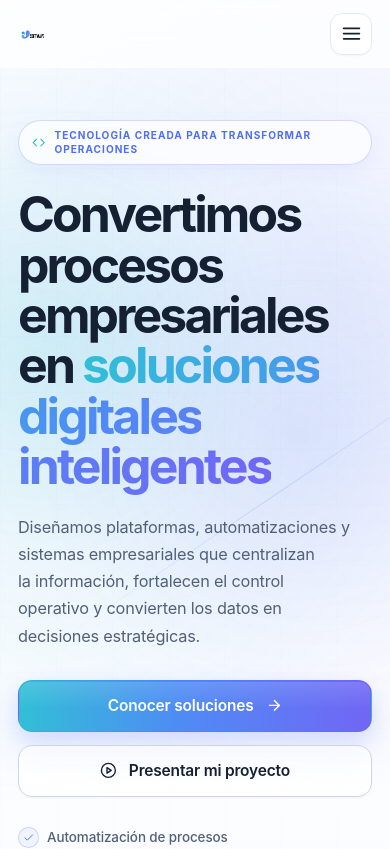
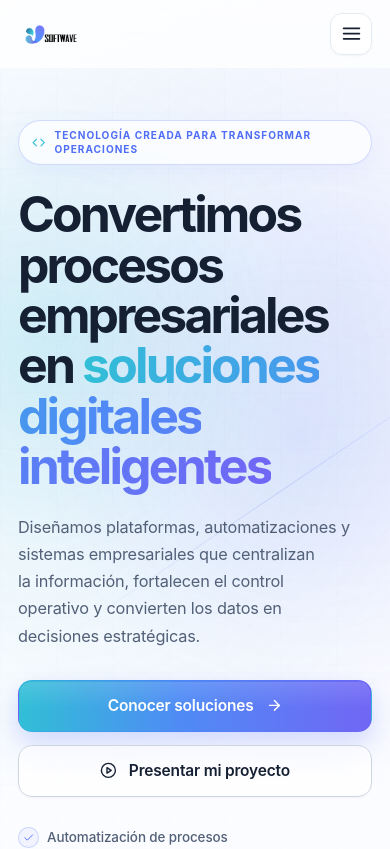
Before and after one commit to SoftwaveDR/landing-page-softwave, a React (Vite) app: page / in a window 390 px wide. Shown: the top 849 px of the page. Built offline with nearby package versions, Linux system fonts and the light colour scheme.

Commit message:
Configurar despliegue GitHub Pages

```diff
--- a/src/components/layout/Header/Header.css
+++ b/src/components/layout/Header/Header.css
@@ -1,13 +1,3 @@
-/* ==========================================================================
-   SOFTWAVE — HEADER
-   Enterprise Navigation
-   ========================================================================== */
-
-
-/* ==========================================================================
-   1. HEADER SHELL
-   ========================================================================== */
-
 .header {
   position: fixed;
 
@@ -34,11 +24,11 @@
       0.72
     );
 
-  backdrop-filter:
+  -webkit-backdrop-filter:
     blur(18px)
     saturate(140%);
 
-  -webkit-backdrop-filter:
+  backdrop-filter:
     blur(18px)
     saturate(140%);
 
@@ -432,10 +422,10 @@
   box-shadow:
     var(--shadow-xs);
 
-  backdrop-filter:
+  -webkit-backdrop-filter:
     blur(12px);
 
-  -webkit-backdrop-filter:
+  backdrop-filter:
     blur(12px);
 
   transition:
@@ -582,11 +572,11 @@
     pointer-events:
       none;
 
-    backdrop-filter:
+    -webkit-backdrop-filter:
       blur(24px)
       saturate(145%);
 
-    -webkit-backdrop-filter:
+    backdrop-filter:
       blur(24px)
       saturate(145%);
 
@@ -879,7 +869,7 @@
 
   .header__logo {
     height:
-      38px;
+      85px;
 
     max-width:
       154px;
```
